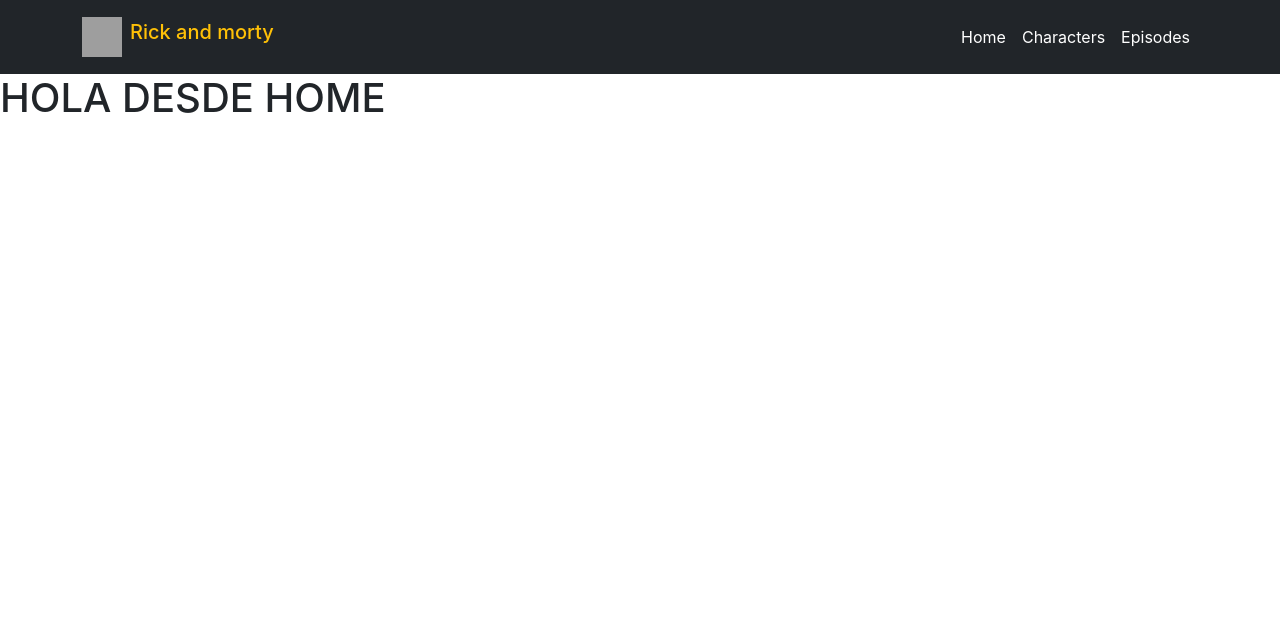
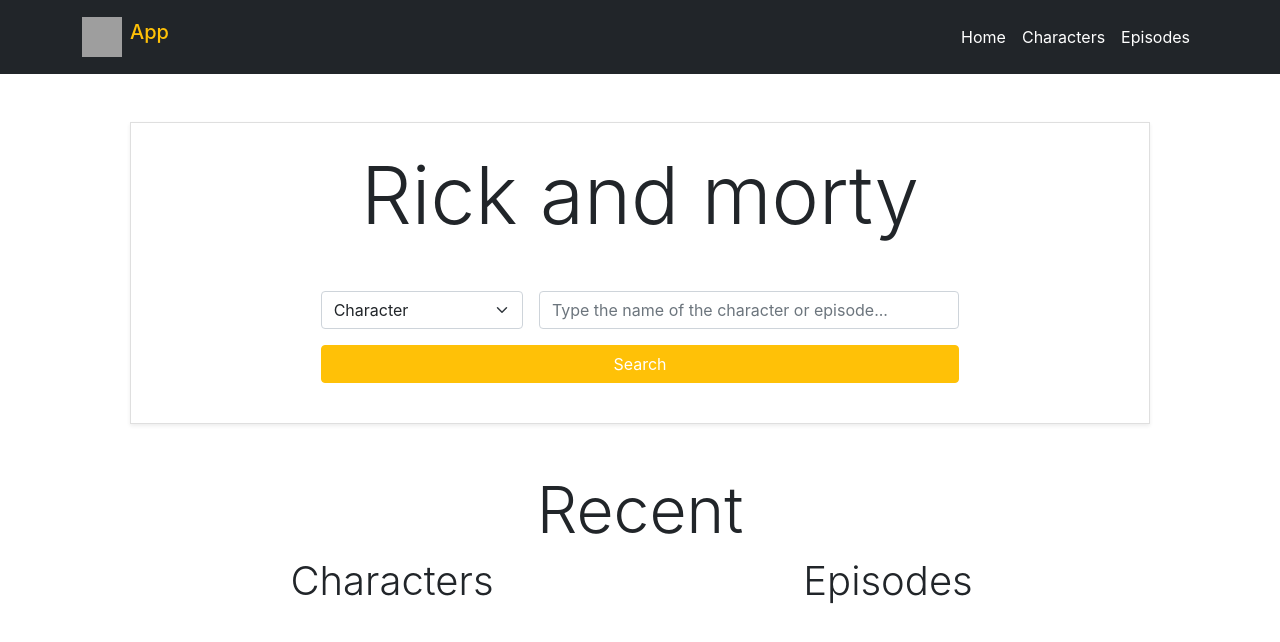
Before and after one commit to rafagomez92/rick-and-morty-app, a React (Create React App) app: page / in a window 1280 px wide. Shown: the top 642 px of the page. Built offline with nearby package versions, Linux system fonts and the light colour scheme; grey boxes are pictures that could not be loaded.

Commit message:
main page creation

```diff
--- a/src/App.js
+++ b/src/App.js
@@ -10,7 +10,7 @@
 function App() {
   return (
     <>
-      <Router> {/* Creaction de las Rutas, los componentes se encuentran en la carpeta de pages */}
+      <Router> {/* Creación de las Rutas, los componentes se encuentran en la carpeta de pages */}
         <Header />
         <Switch>
               <Route exact path="/" component={Home}/>
--- a/src/components/Header.js
+++ b/src/components/Header.js
@@ -1,4 +1,5 @@
 import { Link } from 'react-router-dom';
+
 const Header = () => {
     return (
         <>
@@ -6,7 +7,7 @@
             <div className="container m-1">
                 <Link className="navbar-brand" to="/">
                     <img src="https://iconarchive.com/download/i106878/goodstuff-no-nonsense/free-space/rick.ico" width="40" height="40" alt="Rick and morty icon" className="d-inline-block align-top me-2" />
-            <span className="text-warning navbar-brand mb-0 h1">Rick and morty</span>
+                    <span className="text-warning navbar-brand mb- h1">App</span>
                 </Link>
                 <button className="navbar-toggler" type="button" data-toggle="collapse" data-target="#navbarColor01" aria-controls="navbarColor01" aria-expanded="false" aria-label="Toggle navigation">
                     <span className="navbar-toggler-icon"></span>
--- /dev/null
+++ b/src/components/character/SingleCharacter.js
@@ -0,0 +1,95 @@
+const SingleCharacter = () => {
+    // Nota: origin, location devuelven un objeto
+    // con dos valores name y url,
+    // Episode devuelve un array
+
+    // const { name, status, species, gender, origin, location, episode, created, img } = props;
+
+
+    const data =
+        {
+            "id": 335,
+            "name": "Steve",
+            "status": "Alive",
+            "species": "Human",
+            "type": "",
+            "gender": "Male",
+            "origin": {
+                "name": "Earth (Replacement Dimension)",
+                "url": "https://rickandmortyapi.com/api/location/20"
+            },
+            "location": {
+                "name": "Earth (Replacement Dimension)",
+                "url": "https://rickandmortyapi.com/api/location/20"
+            },
+            "image": "https://rickandmortyapi.com/api/character/avatar/335.jpeg",
+            "episode": [
+                "https://rickandmortyapi.com/api/episode/31",
+                "https://rickandmortyapi.com/api/episode/1",
+                "https://rickandmortyapi.com/api/episode/31",
+                "https://rickandmortyapi.com/api/episode/1",
+                "https://rickandmortyapi.com/api/episode/31",
+                "https://rickandmortyapi.com/api/episode/3"
+            ],
+            "url": "https://rickandmortyapi.com/api/character/335",
+            "created": "2018-01-10T16:39:34.837Z"
+        }
+
+
+    const { name, status, species, type, gender, origin, location, episode, created, image } = data;
+    console.log(Date.parse(created));
+
+    const episodeList = episode.map(title => {
+        // Consiguiendo el ID de los episodios a través de la url (Convertimos en array el valor de la url)
+        const getID = title.split('').reverse().join('').split('/', 1).reverse().join();
+        return (
+            <button className="btn btn-warning text-white m-1" key={getID}>
+                {getID}
+            </button>
+        )
+    }
+    );
+
+    return (
+        <>
+            <div className="container">
+                <h5 class="text-center display-1">{name}</h5>
+                <div className="row justify-content-center mt-5">
+                    <div className="col-lg-6 col-sm-12 col-md-6 text-center">
+                        <img src={image} width="90%" className="border rounded-0" alt={name} />
+                    </div>
+                    <div className="col-lg-6 col-sm-12 col-md-6">
+                    <ul class="list-group list-group-flush">
+                        <li class="list-group-item">
+                            <p><span className="text-muted">Status:</span> <span className="">{status}</span></p>
+                        </li>
+                        <li class="list-group-item">
+                            <p><span className="text-muted">Species:</span> <span className="">{species}</span></p>
+                        </li>
+                        <li class="list-group-item">
+                            <p><span className="text-muted">Type:</span> <span className="">{type}</span></p>
+                        </li>
+                        <li class="list-group-item">
+                            <p><span className="text-muted">Gender:</span> <span className="">{gender}</span></p>
+                        </li>
+                        <li class="list-group-item">
+                            <p><span className="text-muted">Origin:</span> <span className="">{origin.name}</span></p>
+                        </li>
+                        <li class="list-group-item">
+                            <p><span className="text-muted">Location:</span> <span className="">{location.name}</span></p>
+                        </li>
+                        <li class="list-group-item">
+                            <p><span className="text-muted">Created:</span> <span className="">{created.substring(0,10)}</span></p>
+                        </li>
+                        <li class="list-group-item">
+                            <p><span className="text-muted">Episodes:</span></p>{episodeList}
+                        </li>
+                    </ul>
+                    </div>
+                </div>
+            </div>
+        </>
+    );
+}
+
+export default SingleCharacter;
--- /dev/null
+++ b/src/components/home/FormSearch.js
@@ -0,0 +1,61 @@
+import { useState } from 'react';
+
+const FormSearch = () => {
+
+    const [state, setstate] = useState('');
+
+    const onChange = (e) => {
+        setstate(e.target.value);
+    }
+
+    const onSubmit = (e) => {
+        e.preventDefault();
+        console.log(state);
+    }
+
+
+    return (
+        <>
+            <div clasName="container">
+                <div className="row justify-content-center">
+                    <div className="col-lg-8 col-sm-12 col-md-12">
+                        <h1 className="display-1 text-center ">Rick and morty</h1>
+                        <form className="text-center mt-5 mb-3"
+                            onSubmit={onSubmit}
+                        >
+                            <div className="row g-3">
+                                <div className="col-sm-4">
+                                    <select
+                                        className="form-select"
+                                        aria-label="Select Character or Episode"
+                                        onChange={onChange}
+                                    >
+                                        <option selected value="character">
+                                            Character
+                                        </option>
+                                        <option value="episode">
+                                            Episode
+                                        </option>
+                                    </select>
+                                </div>
+                                <div className="col-sm-8">
+                                    <input
+                                        type="text"
+                                        className="form-control"
+                                        placeholder="Type the name of the character or episode..."
+                                        aria-label="Character or Episodes"
+                                    />
+                                </div>
+                                <div className="col-sm d-grid gap-2">
+                                    <button className="btn btn-warning text-white" type="submit">Search</button>
+                                </div>
+                            </div>
+                        </form>
+                    </div>
+                </div>
+            </div>
+        </>
+    );
+}
+
+export default FormSearch;
--- /dev/null
+++ b/src/components/home/Recent.js
@@ -0,0 +1,21 @@
+const Recent = () => {
+    return (
+        <>
+            <div className="container mt-5">
+                <h3 className="text-center display-3">Recent</h3>
+                <div className="row justify-content-evenly">
+                    <div className="col-md-4 col-sm-12 text-center">
+                        <p className="display-6">Characters</p>
+                    </div>
+                    <div className="col-md-4 col-sm-12 text-center">
+                        <p className="display-6">
+                            Episodes
+                        </p>
+                    </div>
+                </div>
+            </div>
+        </>
+    );
+}
+
+export default Recent;
--- a/src/pages/Character.js
+++ b/src/pages/Character.js
@@ -1,7 +1,13 @@
+import SingleCharacter from "../components/character/SingleCharacter"
+
 const Character = () => {
     return (
         <>
-            <h1>HOLA DESDE CHARACTER</h1>
+            <div className="container">
+                <div className="p-4 card m-5 rounded-0 shadow-sm">
+                    <SingleCharacter />
+                </div>
+            </div>
         </>
     );
 }
--- a/src/pages/Home.js
+++ b/src/pages/Home.js
@@ -1,7 +1,15 @@
+import FormSearch from "../components/home/FormSearch"
+import Recent from "../components/home/Recent"
+
 const Home = () => {
     return (
         <>
-            <h1>HOLA DESDE HOME</h1>
+            <div className="container">
+                <div className="p-4 card m-5 rounded-0 shadow-sm">
+                    <FormSearch />
+                </div>
+                    <Recent />
+            </div>
         </>
     );
 }
```
Lines whose indentation alone changed are shown as unchanged.
